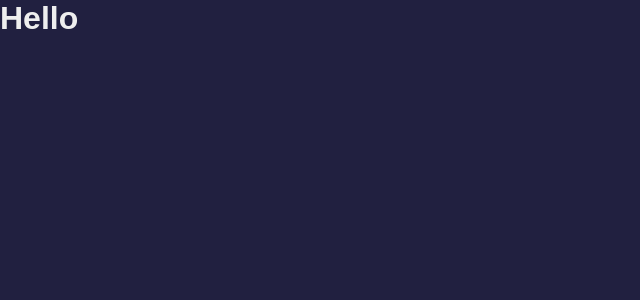
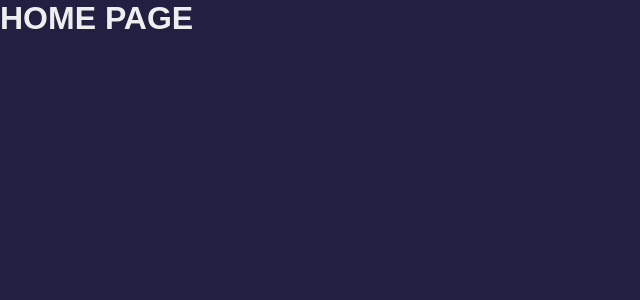
Before and after one commit to Mechack08/react-movies, a React (Create React App) app: page / in a window 1280 px wide. Shown: the top 300 px of the page, without its empty margins (0-640 px from the left). Built offline with nearby package versions, Linux system fonts and the light colour scheme; a web font is replaced by a local one.

Commit message:
Ajout de la navigation dans App.js

```diff
--- a/src/App.js
+++ b/src/App.js
@@ -1,8 +1,16 @@
+import { BrowserRouter, Route, Routes } from "react-router-dom";
+import Home from "./pages/Home";
+import UserList from "./pages/UserList";
+
 function App() {
   return (
-    <div className="App">
-      <h1>Hello</h1>
-    </div>
+    <BrowserRouter>
+      <Routes>
+        <Route path="/" element={<Home />} />
+        <Route path="/coup-de-coeur" element={<UserList />} />
+        <Route path="*" element={<Home />} />
+      </Routes>
+    </BrowserRouter>
   );
 }
 
```
